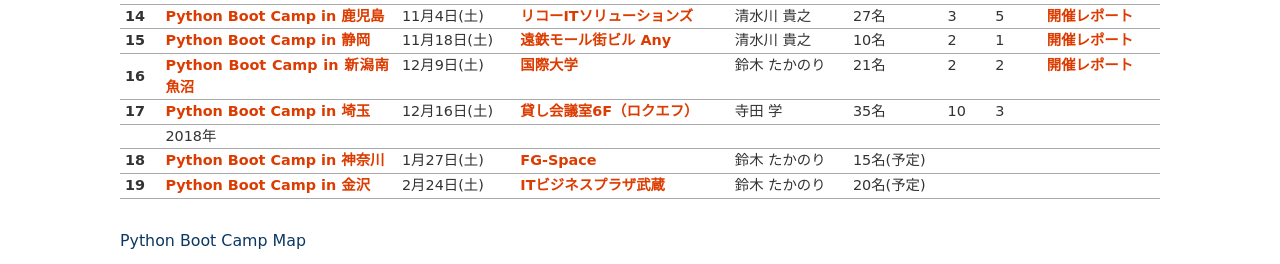
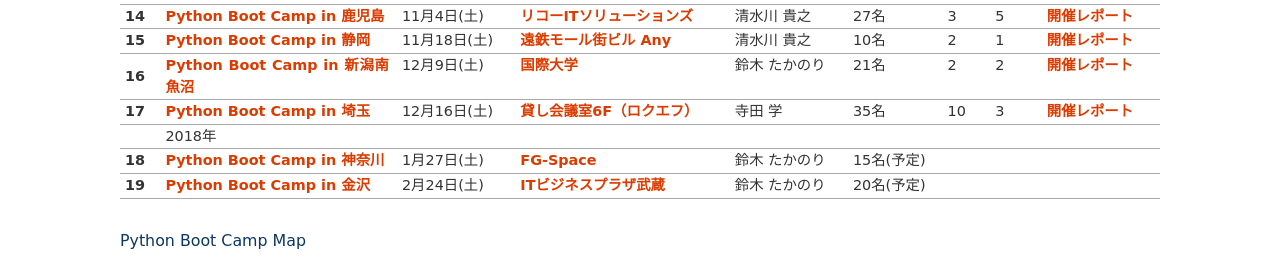
Before and after one commit to pyconjp/www.pycon.jp, a Sphinx documentation site: the page built from source/support/bootcamp.rst, in a window 1280 px wide and 900 px high, scrolled down 2066 px, cut to the strip 157-421 px from the top of the window. Built offline with Sphinx 7.4.7, drawn with Linux system fonts in a browser that asks for light colours.

Commit message:
add pycamp saitama report

```diff
--- a/source/support/bootcamp.rst
+++ b/source/support/bootcamp.rst
@@ -263,7 +263,7 @@
      - 35名
      - 10
      - 3
-     -
+     - `開催レポート <http://pyconjp.blogspot.jp/2017/12/python-boot-camp-in-saitama.html>`__
    * -
      - 2018年
      -
```
